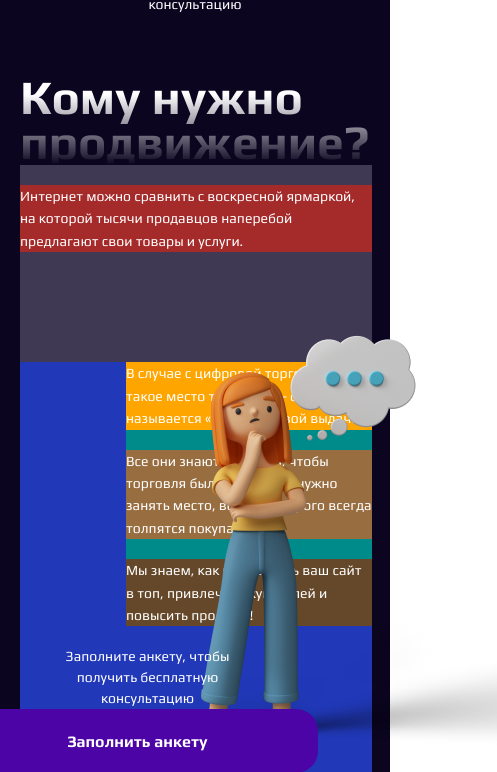
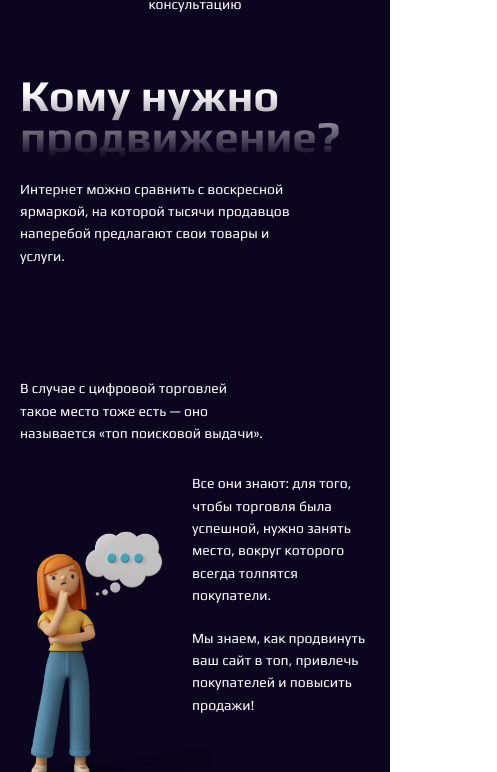
Before and after one commit to JulieBenchuk/web-studio, a Next.js app: page /promotion in a window 390 px wide. Shown: the part 796-1568 px from the top of the page, 497 px wide, since content can reach past the window. Built offline with nearby package versions, Linux system fonts and the light colour scheme.

Commit message:
feat: added mobile version to whoNeedPromotion

```diff
--- a/src/styles/components/whoNeedPromotion.module.scss
+++ b/src/styles/components/whoNeedPromotion.module.scss
@@ -11,7 +11,7 @@
   }
 
   .content {
-    background-color: #3F3954;
+    /*    background-color: #3F3954;*/
     display: flex;
     padding-top: 64px;
     padding-left: 100px;
@@ -22,18 +22,18 @@
       padding-top: 20px;
     }
 
+
     .topPart {
       width: 40%;
-      background-color: #7200FD;
       @media (max-width: 1024px) {
         width: 100%;
       }
 
       .topText {
-        background-color: brown;
         @include Text-FS-FW-LH(18px, 400, 150%);
         max-width: 440px;
         @media (max-width: 767px) {
+          max-width: 80%;
           @include Text-FS-FW-LH(14px, 400, 160%);
         }
 
@@ -41,7 +41,6 @@
       }
 
       .girlImg {
-        /*  background-color: rosybrown;*/
         position: relative;
         left: -180px;
         @media (max-width: 1024px) {
@@ -54,20 +53,26 @@
           left: -220px;
         }
         @media (max-width: 767px) {
-          max-width: 292px;
-          bottom: 0;
-          left: 0;
+          left: -100px;
+          bottom: 140px;
         }
+
+        img {
+          @media (max-width: 767px) {
+            max-width: 292px;
+          }
+        }
+
 
       }
     }
 
     .nextPart {
       width: 60%;
-      background-color: #2139B9;
       display: flex;
       flex-direction: column;
       margin-top: 247px;
+      position: relative;
       @media (max-width: 1024px) {
         margin-top: 109px;
         width: 100%;
@@ -81,7 +86,6 @@
       }
 
       .textBlock {
-        background-color: darkcyan;
         display: flex;
         flex-direction: column;
         row-gap: 2px;
@@ -101,22 +105,33 @@
           }
           @media (max-width: 767px) {
             @include Text-FS-FW-LH(14px, 400, 160%);
-            max-width: 246px;
           }
         }
 
         .first {
-          background-color: orange;
+          @media(max-width: 767px) {
+            position: absolute;
+            left: 0;
+            top: 0;
+          }
 
         }
 
         .second {
-          background-color: #986e41;
+          @media(max-width: 767px) {
+            padding-top: 95px;
+          }
+          @media(max-width: 440px) {
+            max-width: 180px;
+          }
 
         }
 
         .third {
-          background-color: #644829;
+          @media(max-width: 440px) {
+            max-width: 180px;
+
+          }
 
         }
       }
@@ -128,7 +143,6 @@
         align-items: center;
         padding: 20px;
         margin-top: 36px;
-        /*width: 90%;*/
         max-width: 580px;
         border: 0.1px solid $text-color-primary;
         border-radius: 35px;
@@ -140,9 +154,11 @@
           flex-direction: row-reverse;
         }
         @media (max-width: 767px) {
-          flex-direction: column;
+          max-width: 100%;
+          width: 100%;
+          flex-direction: column-reverse;
           margin: 0;
-          padding: 0;
+          padding: 98px 0 0 0;
           border: none;
           background: none;
           backdrop-filter: none;
@@ -169,6 +185,7 @@
             padding-left: 20px;
           }
           @media (max-width: 767px) {
+            width: 270px;
             margin: 0;
             text-align: center;
             padding-top: 20px;
@@ -191,6 +208,9 @@
       @include Text-FS-FW-LH(48px, 700, 94.7%);
       max-width: 360px;
     }
+    @media (max-width: 390px) {
+      @include Text-FS-FW-LH(44px, 700, 94.7%);
+    }
   }
 
 }
```
